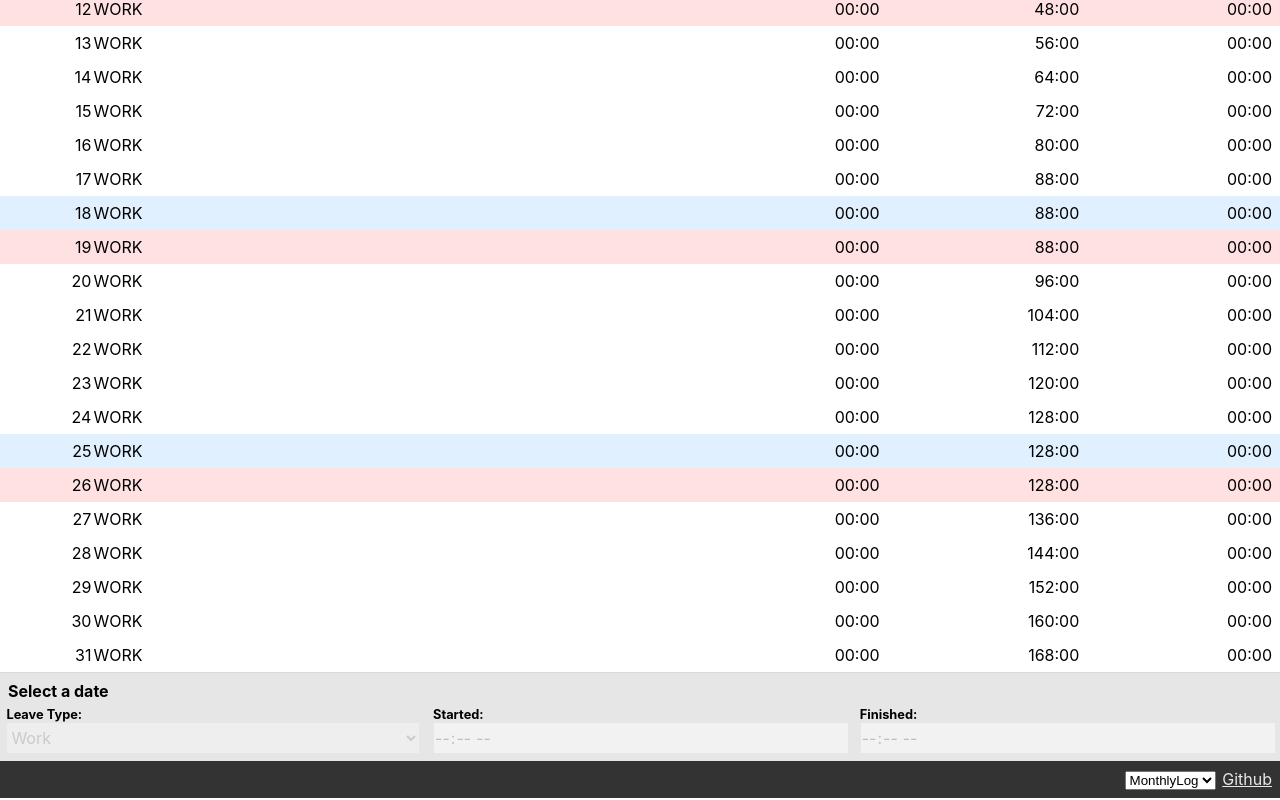
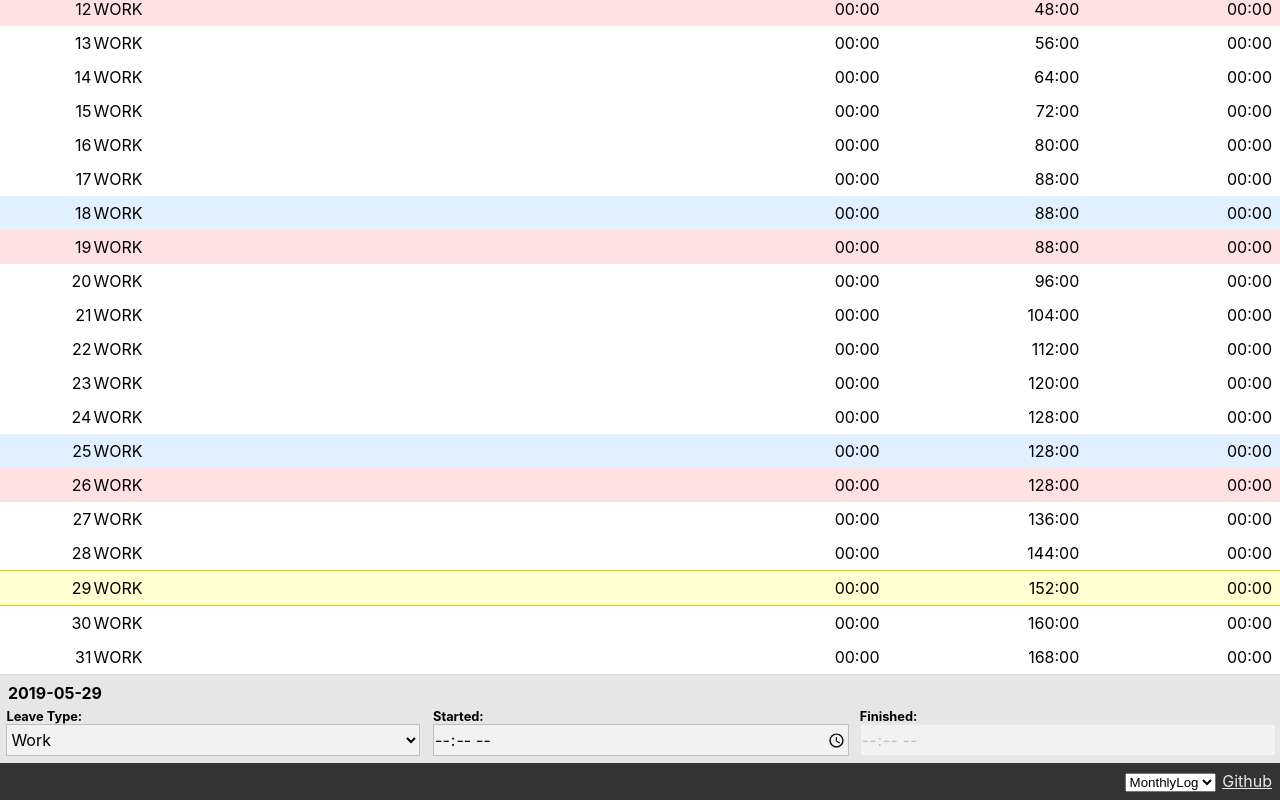
Before and after one commit to leafriend/working-hours, a React (Create React App) app: page / in a window 1280 px wide. Shown: the part 453-1253 px from the top of the page. Built offline with nearby package versions, Linux system fonts and the light colour scheme.

Commit message:
Improve default active record
- For current month: today
- Otherwise: nothing

```diff
--- a/src/component/molthly-log/MonthlyLog.tsx
+++ b/src/component/molthly-log/MonthlyLog.tsx
@@ -3,7 +3,7 @@ import React, { ReactElement, useEffect, useState } from 'react';
 import './MonthlyLog.scss';
 
 import { zerofill } from '../../lib';
-import { LeaveType, Log } from '../../log/types';
+import { Log } from '../../log/types';
 
 import { Accumulation, CaculatedLog } from './CaculatedLog';
 import MonthlyLogEditor from './MonthlyLogEditor';
@@ -18,14 +18,11 @@ const ACCUMULATION: Accumulation = {
   balance: 0,
 };
 
-function convertLogsToCaculatedLogs(logs: Log[], activeDate: string): CaculatedLog[] {
+function convertLogsToCaculatedLogs(logs: Log[]): CaculatedLog[] {
   let accumulation: Accumulation = ACCUMULATION;
   const calculatedLogs = Array(logs.length);
   logs.forEach((log, i) => {
-
-    const isActive = activeDate === log.date;
-
-    const calculatedLog = new CaculatedLog(log, accumulation, isActive);
+    const calculatedLog = new CaculatedLog(log, accumulation, false);
     calculatedLogs[i] = calculatedLog;
     accumulation = calculatedLog;
   })
@@ -43,10 +40,14 @@ export default function MonthlyLog(props: MonthlyLogProps): ReactElement {
 
   const [calculatedLogs, setCalculatedLogs] = useState<CaculatedLog[]>([]);
   useEffect(() => {
-    setCalculatedLogs(convertLogsToCaculatedLogs(
-      props.logs,
-      activeLog ? activeLog.date : '',
-    ));
+    const calculatedLogs = convertLogsToCaculatedLogs(props.logs);
+    const activeByTodays = calculatedLogs.filter(log => log.isActive = log.date === TODAY);
+    if (activeByTodays.length > 0) {
+      setActiveLog(activeByTodays[0]);
+    } else {
+      setActiveLog(null);
+    }
+    setCalculatedLogs(calculatedLogs);
   }, [props.logs]);
 
   useEffect(() => {
```
